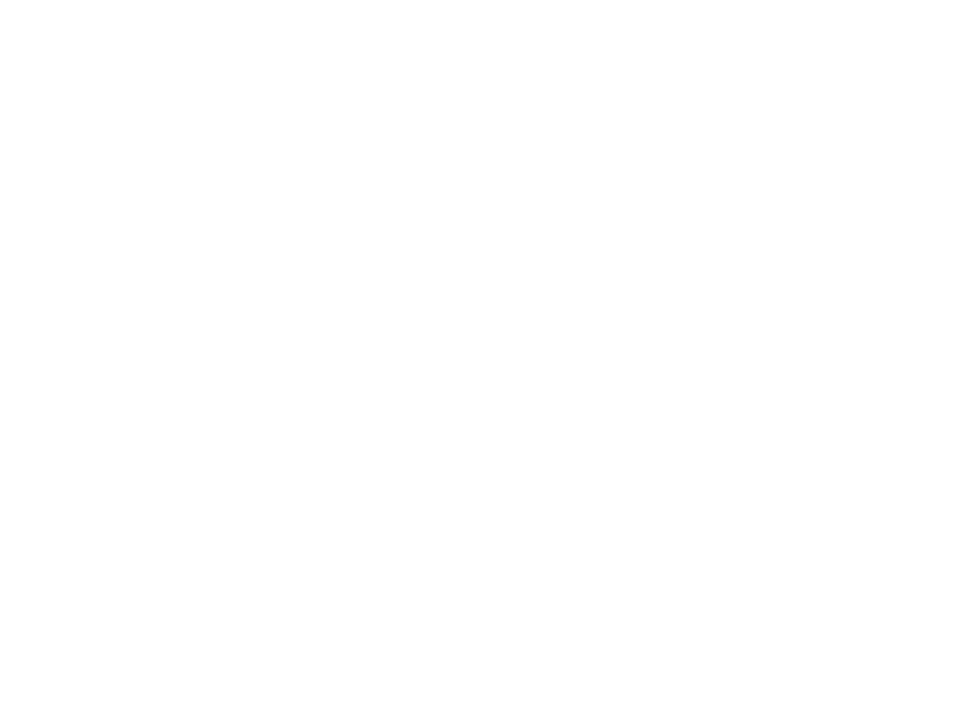
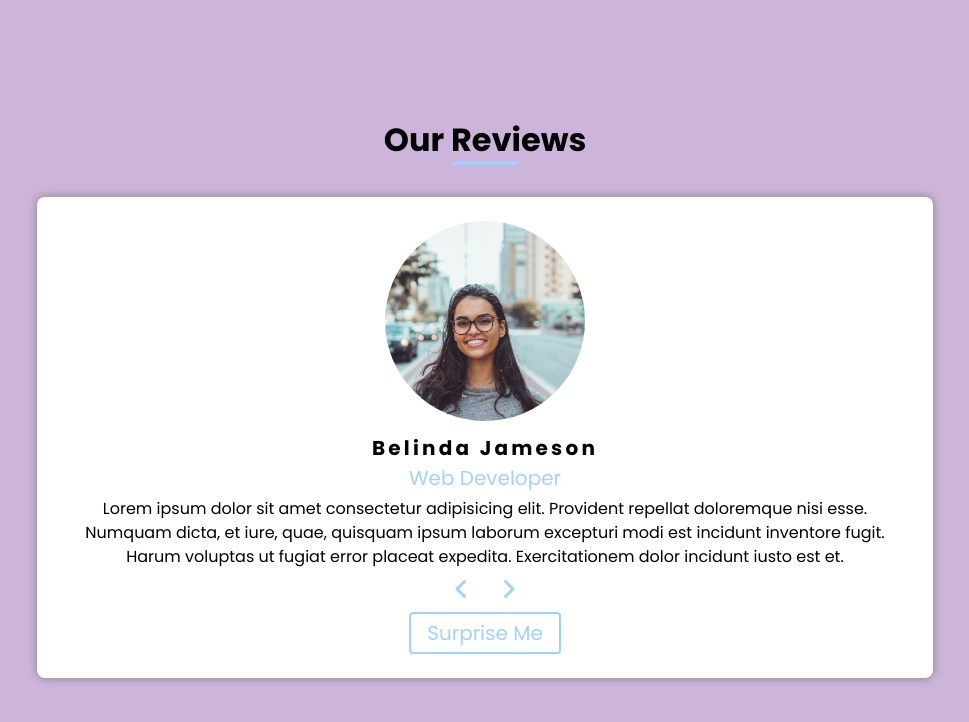
Before and after one commit to adswhitehouse/reviews, a plain HTML site: page index.html in a window 1280 px wide. Shown: the whole page, without its empty margins (155-1124 px from the left). Drawn offline with Linux system fonts and the light colour scheme.

Commit message:
added html and css styling

```diff
--- a/index.html
+++ b/index.html
@@ -12,9 +12,34 @@
   <link
     href="https://fonts.googleapis.com/css2?family=Poppins:ital,wght@0,100;0,200;0,300;0,400;0,500;0,600;0,700;0,800;0,900;1,100;1,200;1,300;1,400;1,500;1,600;1,700;1,800;1,900&display=swap"
     rel="stylesheet">
+  <link rel="stylesheet" href="https://cdnjs.cloudflare.com/ajax/libs/font-awesome/6.7.2/css/all.min.css"
+    integrity="sha512-Evv84Mr4kqVGRNSgIGL/F/aIDqQb7xQ2vcrdIwxfjThSH8CSR7PBEakCr51Ck+w+/U6swU2Im1vVX0SVk9ABhg=="
+    crossorigin="anonymous" referrerpolicy="no-referrer" />
 </head>
 
 <body>
+
+  <header>
+    <h1>Our Reviews</h1>
+    <hr class="underline">
+  </header>
+
+  <main>
+    <div class="content">
+      <img class="person-img" src="./images/person-1.jpeg" alt="person">
+      <h3 class="author">Belinda Jameson</h3>
+      <h3 class="profession">Web Developer</h3>
+      <p class="textPara">Lorem ipsum dolor sit amet consectetur adipisicing elit. Provident repellat doloremque nisi
+        esse. Numquam dicta, et iure, quae, quisquam ipsum laborum excepturi modi est incidunt inventore fugit. Harum
+        voluptas ut fugiat error placeat expedita. Exercitationem dolor incidunt iusto est et.</p>
+      <div class="buttons">
+        <button class="btn jsLeftBtn"><i class="fa-solid fa-angle-left"></i></button>
+        <button class="btn jsRightBtn"><i class="fa-solid fa-angle-right"></i></button>
+      </div>
+      <button class="surprise-btn jsSurpriseBtn">Surprise Me</button>
+    </div>
+  </main>
+
   <script src="./script.js"></script>
 </body>
 
--- /dev/null
+++ b/styles-1.css
@@ -0,0 +1,272 @@
+/*
+===============
+Fonts
+===============
+*/
+@import url("https://fonts.googleapis.com/css?family=Open+Sans|Roboto:400,700&display=swap");
+
+/*
+===============
+Variables
+===============
+*/
+
+:root {
+  /* dark shades of primary color*/
+  --clr-primary-1: hsl(205, 86%, 17%);
+  --clr-primary-2: hsl(205, 77%, 27%);
+  --clr-primary-3: hsl(205, 72%, 37%);
+  --clr-primary-4: hsl(205, 63%, 48%);
+  /* primary/main color */
+  --clr-primary-5: hsl(205, 78%, 60%);
+  /* lighter shades of primary color */
+  --clr-primary-6: hsl(205, 89%, 70%);
+  --clr-primary-7: hsl(205, 90%, 76%);
+  --clr-primary-8: hsl(205, 86%, 81%);
+  --clr-primary-9: hsl(205, 90%, 88%);
+  --clr-primary-10: hsl(205, 100%, 96%);
+  /* darkest grey - used for headings */
+  --clr-grey-1: hsl(209, 61%, 16%);
+  --clr-grey-2: hsl(211, 39%, 23%);
+  --clr-grey-3: hsl(209, 34%, 30%);
+  --clr-grey-4: hsl(209, 28%, 39%);
+  /* grey used for paragraphs */
+  --clr-grey-5: hsl(210, 22%, 49%);
+  --clr-grey-6: hsl(209, 23%, 60%);
+  --clr-grey-7: hsl(211, 27%, 70%);
+  --clr-grey-8: hsl(210, 31%, 80%);
+  --clr-grey-9: hsl(212, 33%, 89%);
+  --clr-grey-10: hsl(210, 36%, 96%);
+  --clr-white: #fff;
+  --clr-red-dark: hsl(360, 67%, 44%);
+  --clr-red-light: hsl(360, 71%, 66%);
+  --clr-green-dark: hsl(125, 67%, 44%);
+  --clr-green-light: hsl(125, 71%, 66%);
+  --clr-black: #222;
+  --ff-primary: "Roboto", sans-serif;
+  --ff-secondary: "Open Sans", sans-serif;
+  --transition: all 0.3s linear;
+  --spacing: 0.1rem;
+  --radius: 0.25rem;
+  --light-shadow: 0 5px 15px rgba(0, 0, 0, 0.1);
+  --dark-shadow: 0 5px 15px rgba(0, 0, 0, 0.2);
+  --max-width: 1170px;
+  --fixed-width: 620px;
+}
+/*
+===============
+Global Styles
+===============
+*/
+
+*,
+::after,
+::before {
+  margin: 0;
+  padding: 0;
+  box-sizing: border-box;
+}
+body {
+  font-family: var(--ff-secondary);
+  background: var(--clr-grey-10);
+  color: var(--clr-grey-1);
+  line-height: 1.5;
+  font-size: 0.875rem;
+}
+ul {
+  list-style-type: none;
+}
+a {
+  text-decoration: none;
+}
+h1,
+h2,
+h3,
+h4 {
+  letter-spacing: var(--spacing);
+  text-transform: capitalize;
+  line-height: 1.25;
+  margin-bottom: 0.75rem;
+  font-family: var(--ff-primary);
+}
+h1 {
+  font-size: 3rem;
+}
+h2 {
+  font-size: 2rem;
+}
+h3 {
+  font-size: 1.25rem;
+}
+h4 {
+  font-size: 0.875rem;
+}
+p {
+  margin-bottom: 1.25rem;
+  color: var(--clr-grey-5);
+}
+@media screen and (min-width: 800px) {
+  h1 {
+    font-size: 4rem;
+  }
+  h2 {
+    font-size: 2.5rem;
+  }
+  h3 {
+    font-size: 1.75rem;
+  }
+  h4 {
+    font-size: 1rem;
+  }
+  body {
+    font-size: 1rem;
+  }
+  h1,
+  h2,
+  h3,
+  h4 {
+    line-height: 1;
+  }
+}
+/*  global classes */
+
+/* section */
+.section {
+  padding: 5rem 0;
+}
+
+.section-center {
+  width: 90vw;
+  margin: 0 auto;
+  max-width: 1170px;
+}
+@media screen and (min-width: 992px) {
+  .section-center {
+    width: 95vw;
+  }
+}
+main {
+  min-height: 100vh;
+  display: grid;
+  place-items: center;
+}
+
+/*
+===============
+Reviews
+===============
+*/
+main {
+  min-height: 100vh;
+  display: grid;
+  place-items: center;
+}
+.title {
+  text-align: center;
+  margin-bottom: 4rem;
+}
+.underline {
+  height: 0.25rem;
+  width: 5rem;
+  background: var(--clr-primary-5);
+  margin-left: auto;
+  margin-right: auto;
+}
+.container {
+  width: 80vw;
+  max-width: var(--fixed-width);
+}
+.review {
+  background: var(--clr-white);
+  padding: 1.5rem 2rem;
+  border-radius: var(--radius);
+  box-shadow: var(--light-shadow);
+  transition: var(--transition);
+  text-align: center;
+}
+.review:hover {
+  box-shadow: var(--dark-shadow);
+}
+.img-container {
+  position: relative;
+  width: 150px;
+  height: 150px;
+  border-radius: 50%;
+  margin: 0 auto;
+  margin-bottom: 1.5rem;
+}
+#person-img {
+  width: 100%;
+  display: block;
+  height: 100%;
+  object-fit: cover;
+  border-radius: 50%;
+  position: relative;
+}
+.img-container::after {
+  font-family: "Font Awesome 5 Free";
+  font-weight: 900;
+  content: "\f10e";
+  position: absolute;
+  top: 0;
+  left: 0;
+  width: 2.5rem;
+  height: 2.5rem;
+  display: grid;
+  place-items: center;
+  border-radius: 50%;
+  transform: translateY(25%);
+  background: var(--clr-primary-5);
+  color: var(--clr-white);
+}
+.img-container::before {
+  content: "";
+  width: 100%;
+  height: 100%;
+  background: var(--clr-primary-5);
+  position: absolute;
+  top: -0.25rem;
+  right: -0.5rem;
+  border-radius: 50%;
+}
+#author {
+  margin-bottom: 0.25rem;
+}
+#job {
+  margin-bottom: 0.5rem;
+  text-transform: uppercase;
+  color: var(--clr-primary-5);
+  font-size: 0.85rem;
+}
+#info {
+  margin-bottom: 0.75rem;
+}
+.prev-btn,
+.next-btn {
+  color: var(--clr-primary-7);
+  font-size: 1.25rem;
+  background: transparent;
+  border-color: transparent;
+  margin: 0 0.5rem;
+  transition: var(--transition);
+  cursor: pointer;
+}
+.prev-btn:hover,
+.next-btn:hover {
+  color: var(--clr-primary-5);
+}
+.random-btn {
+  margin-top: 0.5rem;
+  background: var(--clr-primary-10);
+  color: var(--clr-primary-5);
+  padding: 0.25rem 0.5rem;
+  text-transform: capitalize;
+  border-radius: var(--radius);
+  transition: var(--transition);
+  border-color: var(--clr-primary-5);
+  cursor: pointer;
+}
+.random-btn:hover {
+  background: var(--clr-primary-5);
+  color: var(--clr-primary-1);
+}
--- a/styles.css
+++ b/styles.css
@@ -54,4 +54,82 @@ select {
 
 body {
   font-family: "Poppins", serif;
+  background-color: #cdb4db;
+  display: flex;
+  flex-direction: column;
+  justify-content: center;
+  align-items: center;
+  gap: 2rem;
 }
+
+.underline {
+  height: 0.25rem;
+  background-color: #a2d2ff;
+  border: none;
+  width: 4rem;
+  margin: 0 auto;
+  margin-top: 0.25rem;
+}
+
+.content {
+  display: flex;
+  flex-direction: column;
+  justify-content: center;
+  align-items: center;
+  width: 70%;
+  margin: 0 auto;
+  text-align: center;
+  background-color: #fff;
+  padding: 1.5rem;
+  border-radius: 0.5rem;
+  box-shadow: 0 0 10px gray;
+  gap: 0.5rem;
+}
+
+.person-img {
+  object-fit: cover;
+  width: 12.5rem;
+  height: 12.5rem;
+  border-radius: 50%;
+  margin-bottom: 0.5rem;
+}
+
+.author {
+  letter-spacing: 0.2rem;
+  font-size: 1.25rem;
+}
+
+.profession {
+  color: #a2d2ff;
+  font-size: 1.25rem;
+  font-weight: 400;
+}
+
+.buttons {
+  display: flex;
+  gap: 2rem;
+}
+
+.btn {
+  background-color: transparent;
+  border: none;
+  color: #a2d2ff;
+  font-size: 1.5rem;
+  cursor: pointer;
+}
+
+.surprise-btn {
+  padding: 0.5rem 1rem;
+  border: 2px solid #a2d2ff;
+  border-radius: 0.25rem;
+  color: #a2d2ff;
+  background-color: transparent;
+  cursor: pointer;
+  transition: 0.25s;
+  font-size: 1.25rem;
+}
+
+.surprise-btn:hover {
+  background-color: #a2d2ff;
+  color: #fff;
+}
```
Also changed, not shown: images/person-1.jpeg (added).
